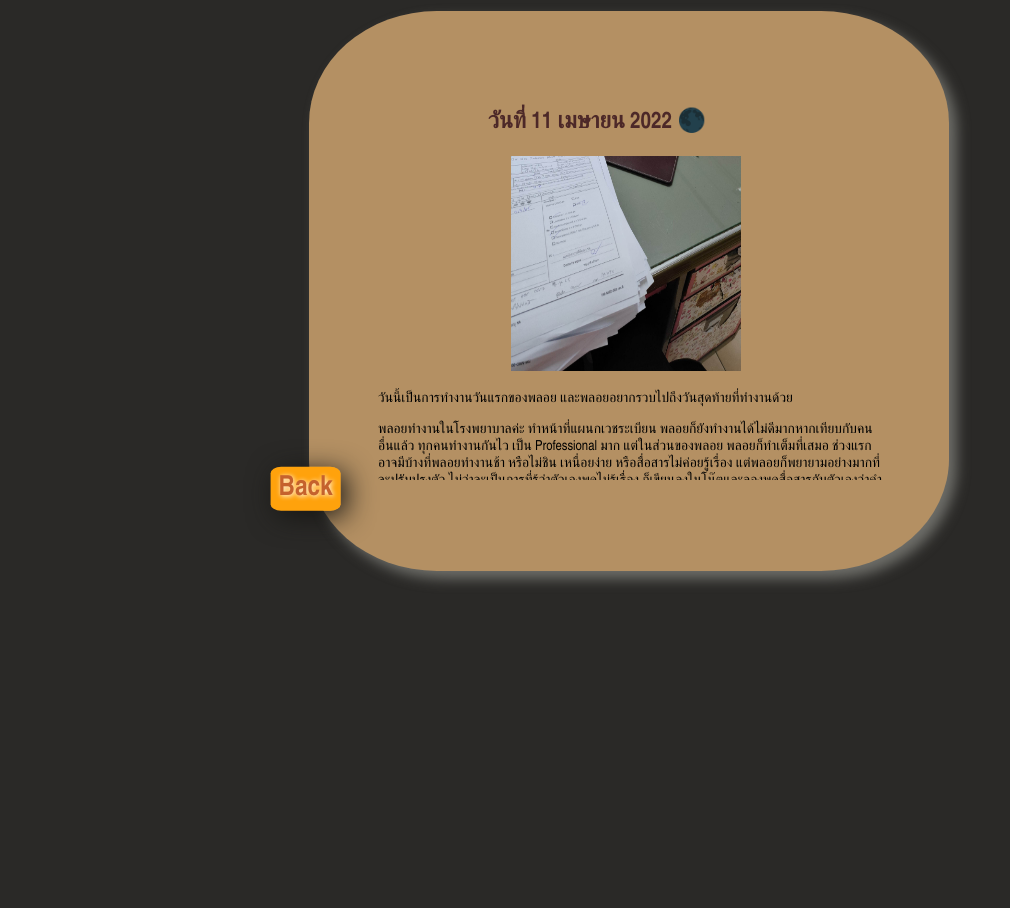
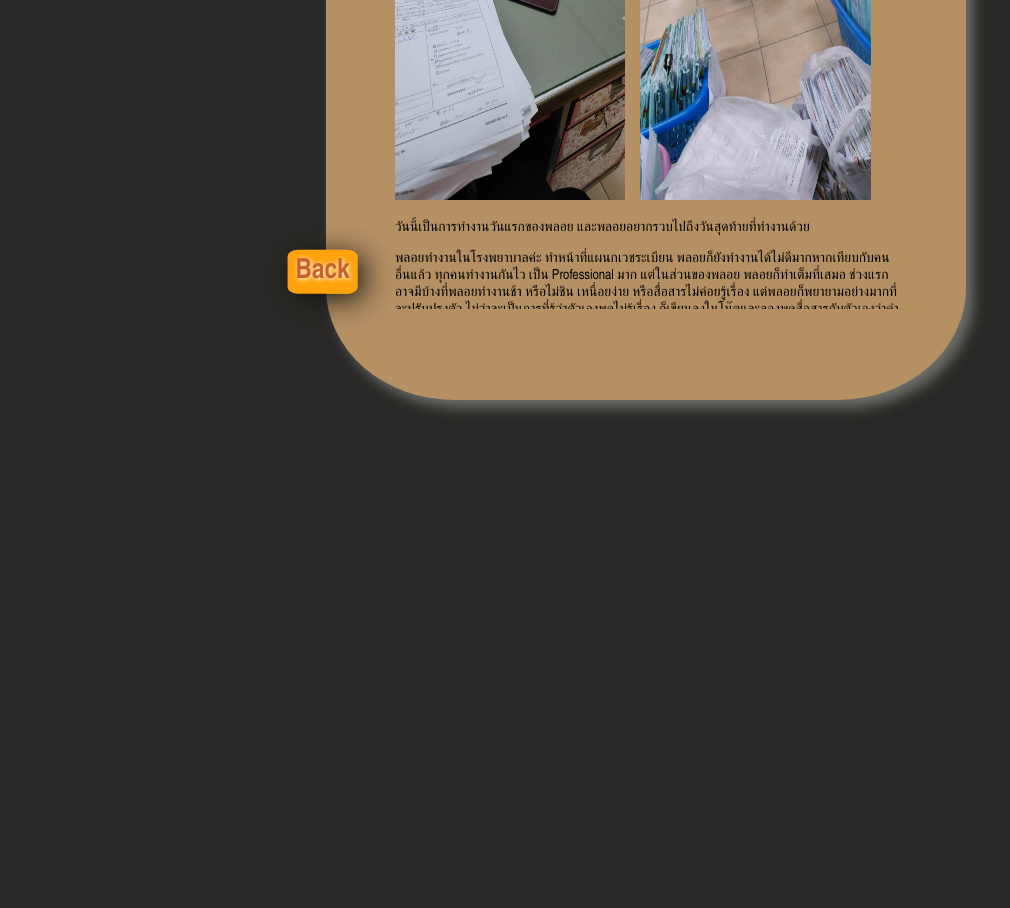
Before and after one commit to AkaKitsune027/Webtech, a plain HTML site: page memo/htmlMemo/memo1.html in a window 1280 px wide. Shown: the part 296-1204 px from the top of the page, without its empty margins (11-1021 px from the left). After the commit the page ends 800 px from the top, so only its background shows below. Drawn offline with Linux system fonts and the light colour scheme.

Commit message:
Update 28/11 13.17

```diff
--- a/memo/cssMemo/memo1.css
+++ b/memo/cssMemo/memo1.css
@@ -6,7 +6,7 @@ body {
   height: 70vh;
   margin: 0;
   font-family: "'Athiti', sans-serif, Franklin Gothic Medium", "Arial Narrow";
-  overflow: visible;
+  overflow: hidden visible;
   background-color: #2a2927;
   font-size: 1.2vw;
 }
@@ -19,21 +19,22 @@ body {
 
 .grid {
   display: grid;
-  grid-template-columns: repeat(3, 1fr);
-  grid-template-rows: 1fr repeat(1, 3fr) 1fr;
+  grid-template-columns:  1fr;
+  grid-template-rows: 1fr, 2fr;
   grid-column-gap: 0px;
   grid-row-gap: 0px;
 }
 
 .div1 {
-  grid-area: 1 / 2 / 2 / 2;
+  grid-area: 1 / 1 / 2 / 2;
 }
 .div2 {
-  grid-area: 2 / 2 / 3 / 2;
+  display: flex;
+  justify-content: center;
 }
-.div3 {
+/* .div3 {
   grid-area: 3 / 2 / 4 / 2;
-}
+} */
 
 .box {
   width: 100vw;
@@ -86,13 +87,14 @@ nav#memo1 a:hover {
 
 #whitepaperMemo1 {
   display: flex;
+  justify-content: center;
+  margin-top: 5em;
+  margin-right: 10em;
   width: 50vw;
   height: 70vh;
   background-color: rgb(180, 144, 99);
   box-shadow: #6e6e69 0.5em 0.5em 0.8em;
   border-radius: 20%;
-  margin-left: 0em;
-  margin-bottom: 1em;
 }
 
 h1 {
@@ -100,16 +102,19 @@ h1 {
   text-align: center;
   color: rgb(166, 144, 64);
   text-shadow: 0em 0em 0.4em #786f5d;
+  transform: translate(12em,0em);
 }
 
 h2 {
   color: rgb(76, 40, 40);
   text-align: center;
+  transform: translate(1em,0em);
 }
 
 .content  {
   margin-top: 12%;
   overflow-y: auto;
+  overflow-x: hidden;
   width: 70vw;
   height: 70%;
 
@@ -125,29 +130,32 @@ h3#memo1 {
 
 ::-webkit-scrollbar {
   background-color: rgba(0, 0, 0, 0.555);
-  border-radius: 5%;
 }
 
 ::-webkit-scrollbar-track {
-  background-color: rgb(0, 0, 0);
+  background-color: transparent
+
+
 }
 
 ::-webkit-scrollbar-thumb {
   background-color: rgb(112, 64, 64);
+  border-radius: 24%;
+
 }
 
 .Back {
   text-align: center;
-  transform: translate(-40em, 30em);
+  transform: translate(-40em, 27em);
   width: 10%;
+  height: 20%;
 }
 
 .Back a:link,a:visited{
   color:rgb(197, 98, 45);
   background-color: rgb(255, 162, 12);
-    font-size: 1.8em;
-    font-weight: 600;
-
+  font-size: 1.8em;
+  font-weight: 600;
   height: 10%;
   border-radius: 15%;
   box-shadow: 0.2em 0.2em 1em rgb(23, 22, 19);
--- a/memo/htmlMemo/memo1.html
+++ b/memo/htmlMemo/memo1.html
@@ -6,6 +6,9 @@
     <meta name="viewport" content="width=device-width, initial-scale=1.0" />
     <title>memo no.1</title>
     <link rel="icon" href="../../img/moon.jpg" type="image/icon type">
+    <link href="https://fonts.googleapis.com/css2?family=Athiti&display=swap" rel="stylesheet">
+    <link rel="preconnect" href="https://fonts.googleapis.com">
+<link rel="preconnect" href="https://fonts.gstatic.com" crossorigin>
     <link rel="stylesheet" href="../../memo/cssMemo/memo1.css" />
   </head>
 
@@ -39,9 +42,10 @@
               </div>
 
               <img src="../../img/memo10.2.jpg"
-            style="width:40%; height:55%; margin-left:35%;">
+            style="width:40%; height:55%; margin-left:12%;">
 
-
+            <img src="../../img/memo10.1.jpg"
+            style="width:40%; height:55%; margin-left:2%;">
 
               <h3 id="memo1">
                <p> วันนี้เป็นการทำงานวันแรกของพลอย และพลอยอยากรวบไปถึงวันสุดท้ายที่ทำงานด้วย </p>
@@ -50,23 +54,24 @@
                 ช่วงแรกอาจมีบ้างที่พลอยทำงานช้า หรือไม่ชิน เหนื่อยง่าย หรือสื่อสารไม่ค่อยรู้เรื่อง แต่พลอยก็พยายามอย่างมากที่จะปรับปรุงตัว
                 ไม่ว่าจะเป็นการที่รู้ว่าตัวเองพูดไม่รู้เรื่อง ก็เขียนลงในโน๊ตและลองพูดสื่อสารกับตัวเองว่าคำพูดแปลกมั้ย หรือพูดแล้วฝ่ายตรงข้ามจะเข้าใจ และเป็นคำพูดที่จะช่วยให้อีกฝ่ายตอบรับในคำถามที่เราจะสื่อหรือไม่
                 ไม่ว่าจะจัดเวลาเป็นระเบียบมากขึ้น แบ่งกองงานที่จะช่วยให้ตัวเองทำงานละเอียด รวดเร็วมากขึ้น
-                <p>ในการทำงานครั้งนั้น พลอยก็เข้ามาด้วยเส้นสายของอานั่นแหละค่ะ พลอยยอมรับ แต่พลอยไม่เกี่ยงงานนะ สู้ฟัดทุกงานเลย !
+                <p>
+                  ในการทำงานครั้งนั้น พลอยก็เข้ามาด้วยเส้นสายของอานั่นแหละค่ะ พลอยยอมรับ แต่พลอยไม่เกี่ยงงานนะ สู้ฟัดทุกงานเลย !
                 พลอยได้ทำงานที่หลากหลาย ตั้งแต่ตรวจไอดีคนไข้ ตรวจแยก-กรอกเอกสาร ใส่เอกสารแพทย์ จัดแฟ้ม ล้มแฟ้ม เจาะรูกระดาษ </p>
-                <p>ในการไปทำงานนี้ พลอยไปทำงานหารายได้ส่วนตัว ก็ได้รับอะไรมากมาย ทั้งพี่ ๆ ทำงานที่น่ารัก การต้องพยายามเลี้ยงน้องบ้านอา ทั้งที่ตัวเองไม่ได้ถูกกับเด็กเท่าไหร่
-                  การแบ่งเวลาจากการทำงานดึกมาเดินเพื่อชั่วโมงกิจกรรมที่มอ การฝึกมีสมาธิกับงานในทุกวัน การทำงานร่วมกันกับคนอื่น การกล้าคิดกล้าถามมากขึ้นในการสอบถามพี่ ๆ ถึงแม้พลอยจะพูดไม่เก่ง นั่นทำให้เป็นประสบการณ์ที่ล้ำค่า
+                <p><img src="../../img/memo10.4.jpg"
+                  style="width:30%; height:30%; margin-left:35%;"><br>
+                  การไปทำงานนี้ พลอยไปทำงานหารายได้ส่วนตัว ก็ได้รับอะไรมากมาย ทั้งพี่ ๆ ทำงานที่น่ารัก การต้องพยายามเลี้ยงน้องบ้านอา ทั้งที่ตัวเองไม่ได้ถูกกับเด็กเท่าไหร่
+                  การแบ่งเวลาจากการทำงานดึกมาเดินเพื่อชั่วโมงกิจกรรมที่มอ การฝึกมีสมาธิกับงานในทุกวัน การทำงานร่วมกันกับคนอื่น การกล้าคิดกล้าถามมากขึ้นในการสอบถามพี่ ๆ ถึงแม้พลอยจะพูดไม่เก่ง </p>
+                  <p>นั่นทำให้เป็นประสบการณ์ที่ล้ำค่า
                   ทุก ๆ อย่างเป็นอะไรที่ใหม่ และท้าทายสำหรับพลอยมาก ๆ
                   แม้สุดท้าย รายได้ที่พลอยต้องการจะเก็บอาจไม่ตรงตามเป้าเท่าไหร่ เพราะการคำนวณวัน การหักภาษีโอนข้ามธนาคาร หรือใด ๆ ก็ตาม
                 แต่เป็นเงินก้อนหนึ่งที่พลอยหามาด้วยตัวเอง พลอยภูมิใจมาก ถ้ามีโอกาสไม่ว่าจะงานอะไร พลอยก็อยากได้รับโอกาสทำเรื่องเหล่านี้อีก</p>
               </h3>
 
             <div class="picture">
-            <img src="../../img/memo10.1.jpg"
-            style="width:30%; height:30%">
 
             <img src="../../img/memo10.3.jpg"
-            style="width:3em; height:3em;">
-            <img src="../../img/memo10.4.jpg"
-            style="width:3em; height:3em;">
+            style="width:30%; height:30%; margin-left:35%;">
+
            </div>
 
 
@@ -79,9 +84,6 @@
         </div>
 </div>
 
-        <div class="div3"></div>
-
-    </div>
     </div>
   </body>
 </html>
```
